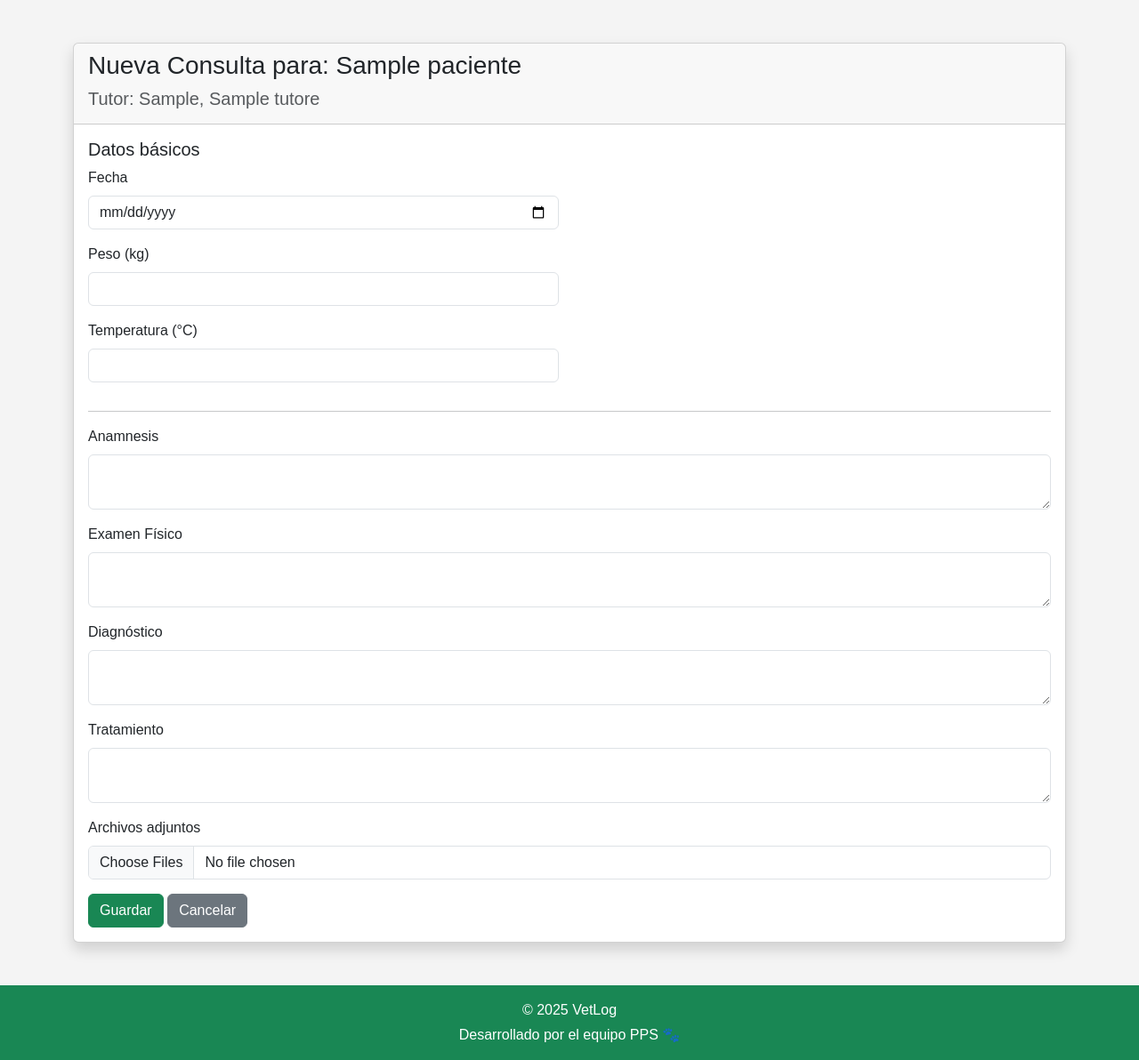
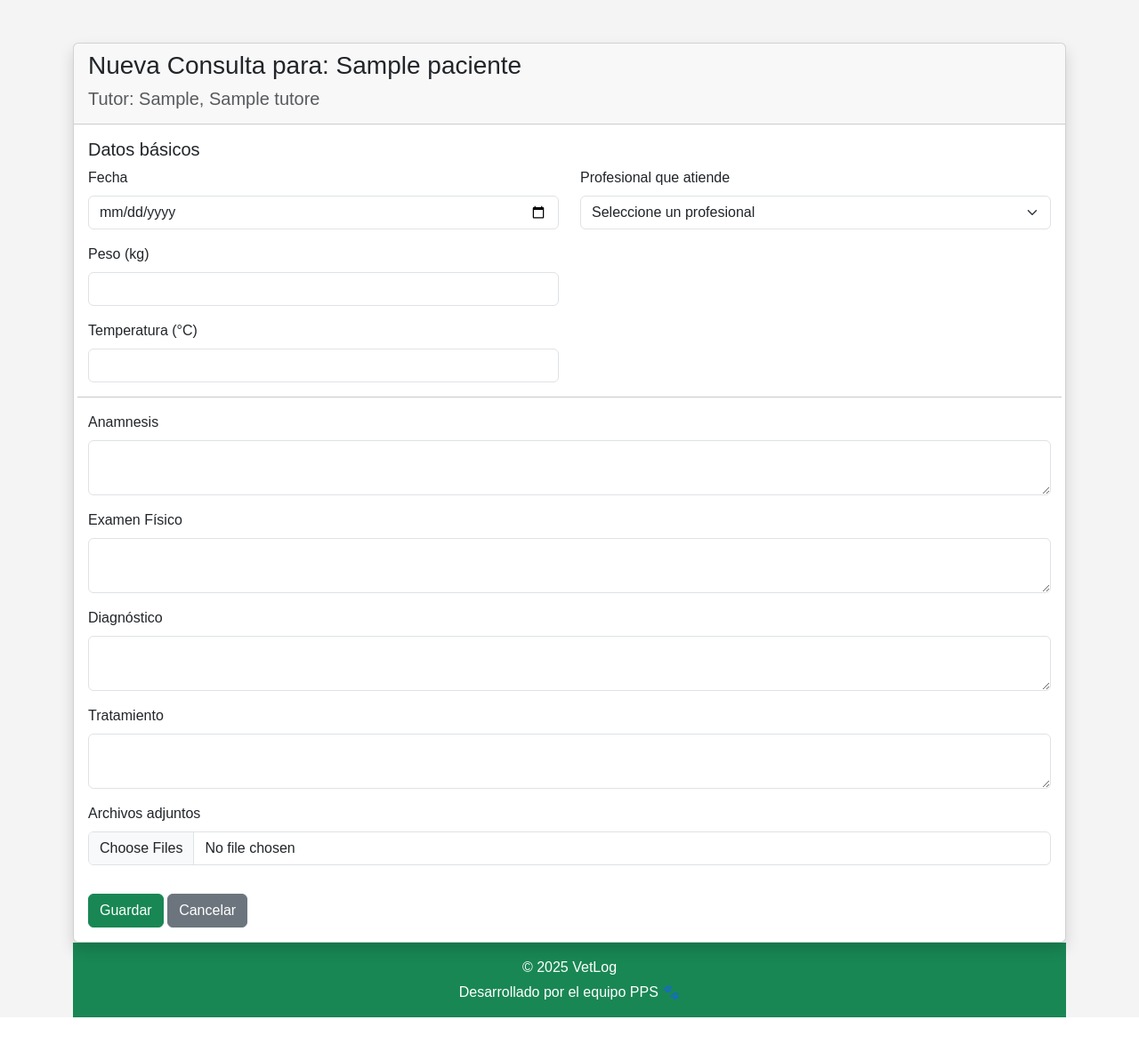
Before and after one commit to Walteriba/PPS, a Flask app: page /consulta/formulario_nuevo?paciente_id=1&tutor_id=1 in a window 1280 px wide. Shown: the part 56-1248 px from the top of the page at 89% size. After the commit the page ends 1200 px from the top, so only its background shows below. Run offline with Flask 3, Linux system fonts and the light colour scheme; a user stored in the database is signed in; tables that the repository leaves empty hold one stand-in row (values such as "Sample post").

Commit message:
agrego seleccionar profesional en consulta

```diff
--- a/templates/crear_consulta.html
+++ b/templates/crear_consulta.html
@@ -21,8 +21,8 @@
             <div class="card-body">
                 <form id="formNuevaConsulta" novalidate>
                     <div class="row">
+                        <h5>Datos básicos</h5>
                         <div class="col-md-6">
-                            <h5>Datos básicos</h5>
 
                             <div class="mb-3">
                                 <label for="fecha" class="form-label">Fecha</label>
@@ -45,6 +45,18 @@
 
                         <input type="hidden" name="paciente_id" value="{{ paciente.id }}">
                         <input type="hidden" name="tutor_id" value="{{ tutor.id }}">
+
+                        <div class="col-md-6">
+                            <div class="mb-3">
+                                 <label for="profesional" class="form-label">Profesional que atiende</label>
+                                     <select name="profesional_id" id="profesional" class="form-select" required>
+                                         <option value="">Seleccione un profesional</option>
+                                         {% for prof in profesionales %}
+                                         <option value="{{ prof.id }}">{{ prof.nombre }} {{ prof.apellido }}</option>
+                                         {% endfor %}
+                                     </select>
+                            <div class="invalid-feedback">Por favor, seleccione un profesional.</div>
+                        </div>
                     </div>
 
                     <hr>
@@ -76,7 +88,7 @@
                     <div class="mb-3">
                             <label for="archivos" class="form-label">Archivos adjuntos</label>
                             <input class="form-control" type="file" id="archivos" name="archivos" multiple>
-                        </div>
+                    </div>
 
                     <div class="mt-3">
                         <button type="submit" class="btn btn-success">Guardar</button>
@@ -124,7 +136,8 @@
                     "anamnesis",
                     "examen_fisico",
                     "diagnostico",
-                    "tratamiento"
+                    "tratamiento",
+                    "profesional"
                 ].map(id => document.getElementById(id));
 
                 let esValido = true;
```
